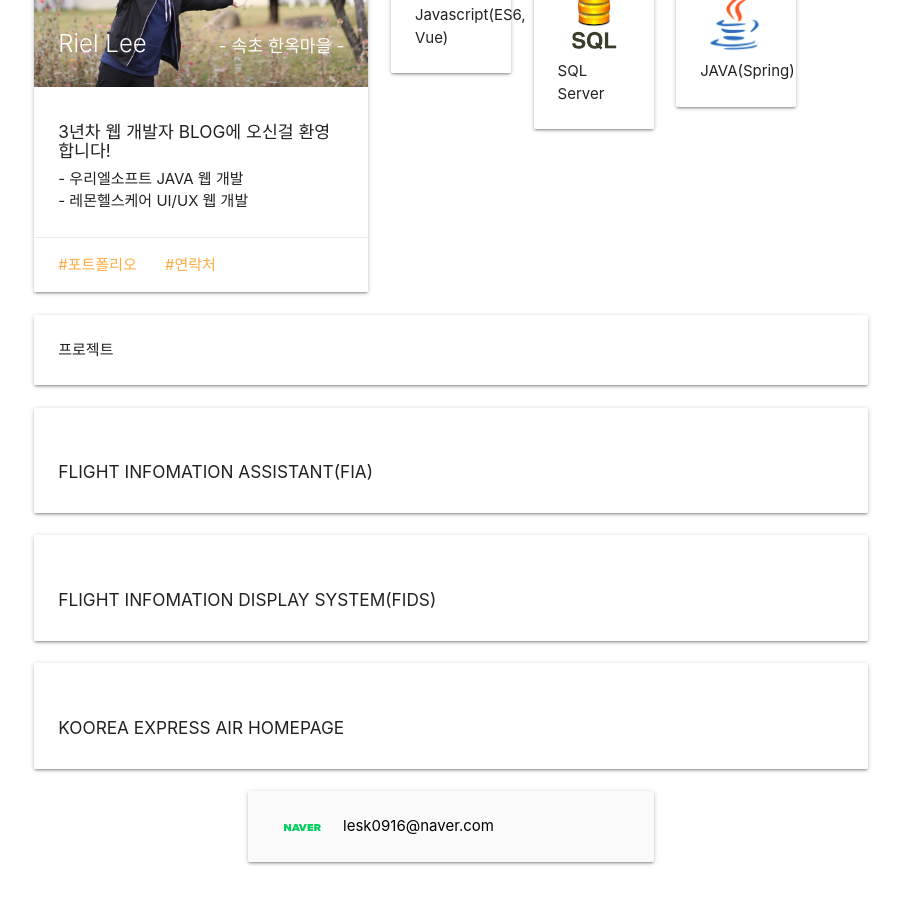
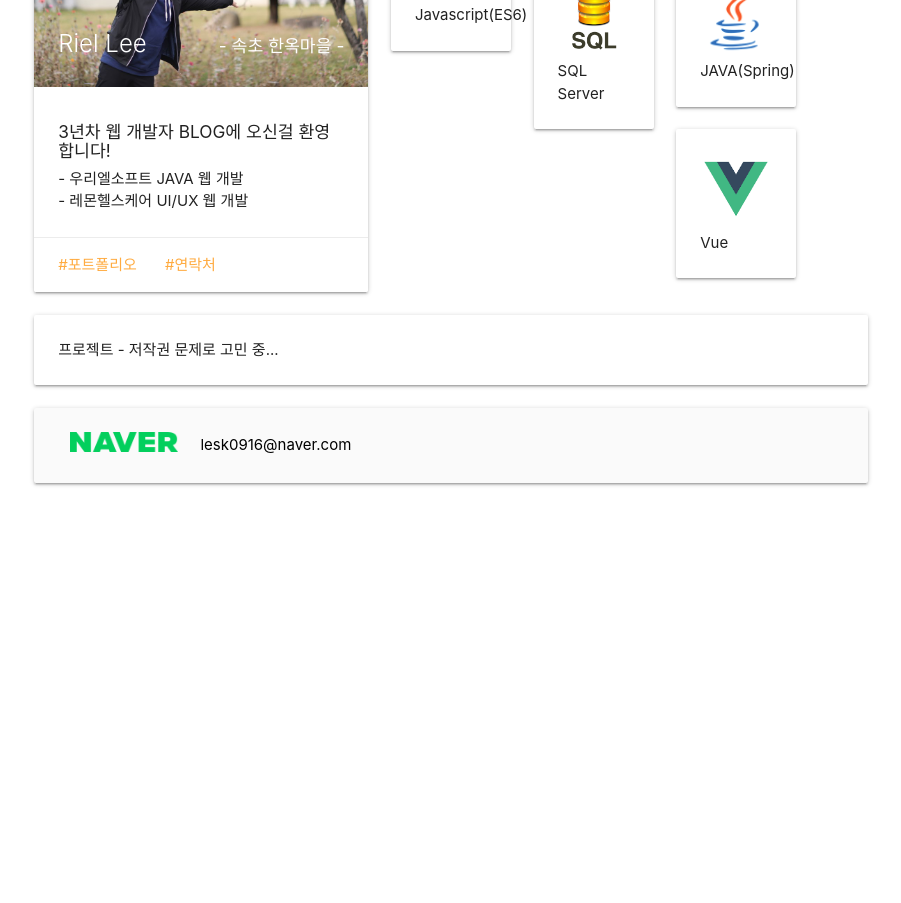
Before and after one commit to riellee/riellee.github.io, a plain HTML site: page index.html in a window 1280 px wide. Shown: the part 163-1066 px from the top of the page, without its empty margins (189-1090 px from the left). After the commit the page ends 800 px from the top, so only its background shows below. Drawn offline with nearby package versions, Linux system fonts and the light colour scheme.

Commit message:
수정 : 프로젝트 수정

```diff
--- a/index.html
+++ b/index.html
@@ -48,7 +48,7 @@
                 <div class="card">
                     <div class="card-content">
                         <img class="responsive-img" src="statics/img/es6-logo.png">
-                        <p>Javascript(ES6, Vue)</p>
+                        <p>Javascript(ES6)</p>
                     </div>
                 </div>
             </div>
@@ -68,17 +68,25 @@
                     </div>
                 </div>
             </div>
+            <div class="col s2" style="max-height: 177px;">
+                <div class="card">
+                    <div class="card-content">
+                        <img class="responsive-img" src="statics/img/vue.png">
+                        <p>Vue</p>
+                    </div>
+                </div>
+            </div>
 
 
             <div id="project" class="col s12">
                 <div class="card">
                     <div class="card-content">
-                        <p>프로젝트</p>
+                        <p>프로젝트 - 저작권 문제로 고민 중...</p>
                     </div>
                 </div>
             </div>
             <!-- 1번째 프로젝트 -->
-            <div class="col s12">
+            <div class="col s12" style="display: none;">
                 <div class="card">
                     <div class="card-image">
                         <div class="row">
@@ -93,7 +101,7 @@
                 </div>
             </div>
             <!-- 2번째 프로젝트 -->
-            <div class="col s12">
+            <div class="col s12" style="display: none;">
                 <div class="card">
                     <div class="card-image">
                         <div class="row">
@@ -108,7 +116,7 @@
                 </div>
             </div>
             <!-- 3번째 프로젝트 -->
-            <div class="col s12">
+            <div class="col s12" style="display: none;">
                 <div class="card">
                     <div class="card-image">
                         <div class="row">
@@ -124,16 +132,18 @@
             </div>
 
             <!-- 연락처 -->
-            <div id="email" class="col s12 m8 offset-m2 l6 offset-l3">
+            <div id="email" class="col s12">
                 <div class="card-panel grey lighten-5 z-depth-1">
                     <div class="valign-wrapper">
                         <div class="col s2">
                             <img src="statics/img/naver_logo_green.png" alt="" class="responsive-img">
                         </div>
                         <div class="col s10">
+                            <a href="mailto:lesk0916@naver.com">
               <span class="black-text">
                 lesk0916@naver.com
               </span>
+                            </a>
                         </div>
                     </div>
                 </div>
```
Also changed, not shown: statics/img/Vue.jpeg (added), statics/img/vue.png (added).
